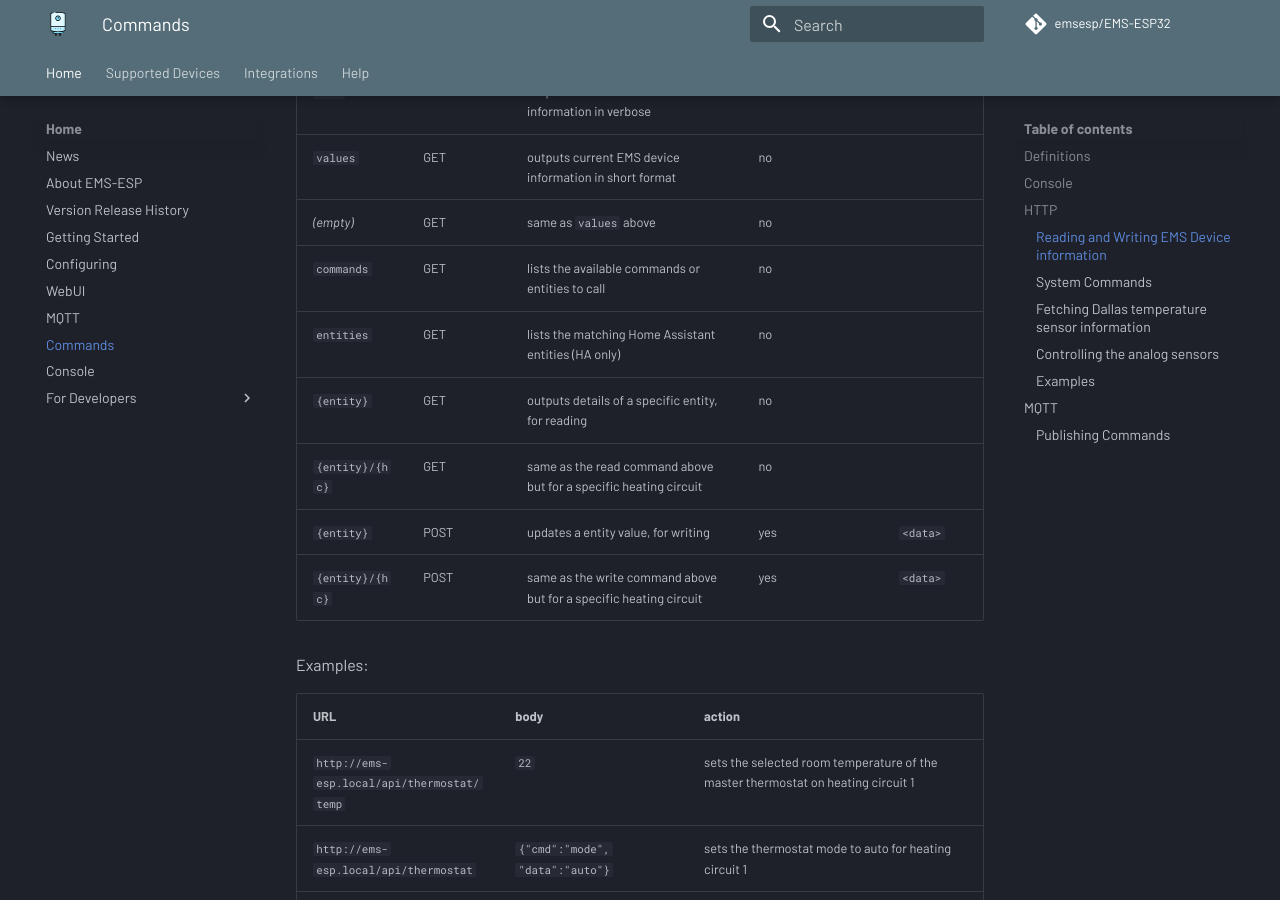
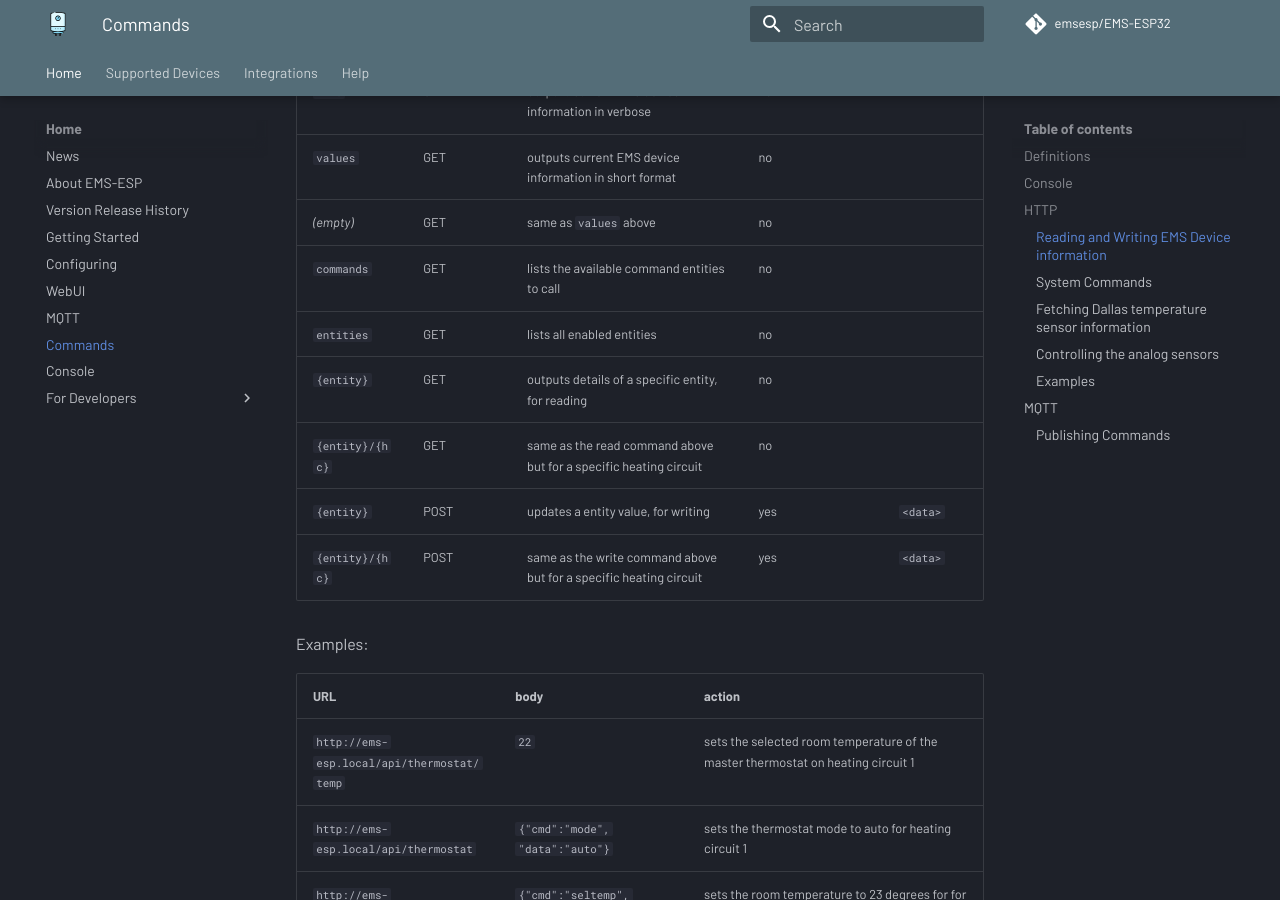
Before and after one commit to emsesp/docs, an MkDocs documentation site: the page built from docs/Commands.md, in a window 1280 px wide and 900 px high, scrolled down 1959 px. Built offline with MkDocs 1.6.1 and Material for MkDocs 9.7.7, drawn with Linux system fonts in a browser that asks for light colours; comment, search, counter and statistics services are not loaded; some of the changed text lies outside the part shown.

Commit message:
remove syslog command, change text on entities command

```diff
--- a/docs/Commands.md
+++ b/docs/Commands.md
@@ -60,8 +60,8 @@
 | `info` | GET | outputs current EMS device information in verbose | no | |
 | `values` | GET | outputs current EMS device information in short format | no | |
 | _(empty)_ | GET | same as `values` above | no | |
-| `commands` | GET | lists the available commands or entities to call | no |
-| `entities` | GET | lists the matching Home Assistant entities (HA only) | no | |
+| `commands` | GET | lists the available command entities to call | no | |
+| `entities` | GET | lists all enabled entities | no | |
 | `{entity}` | GET | outputs details of a specific entity, for reading | no | |
 | `{entity}/{hc}` | GET | same as the read command above but for a specific heating circuit | no | |
 | `{entity}` | POST | updates a entity value, for writing | yes | `<data>` |
```
Also changed, not shown: other parts of docs/Commands.md (+0 -1 lines).
